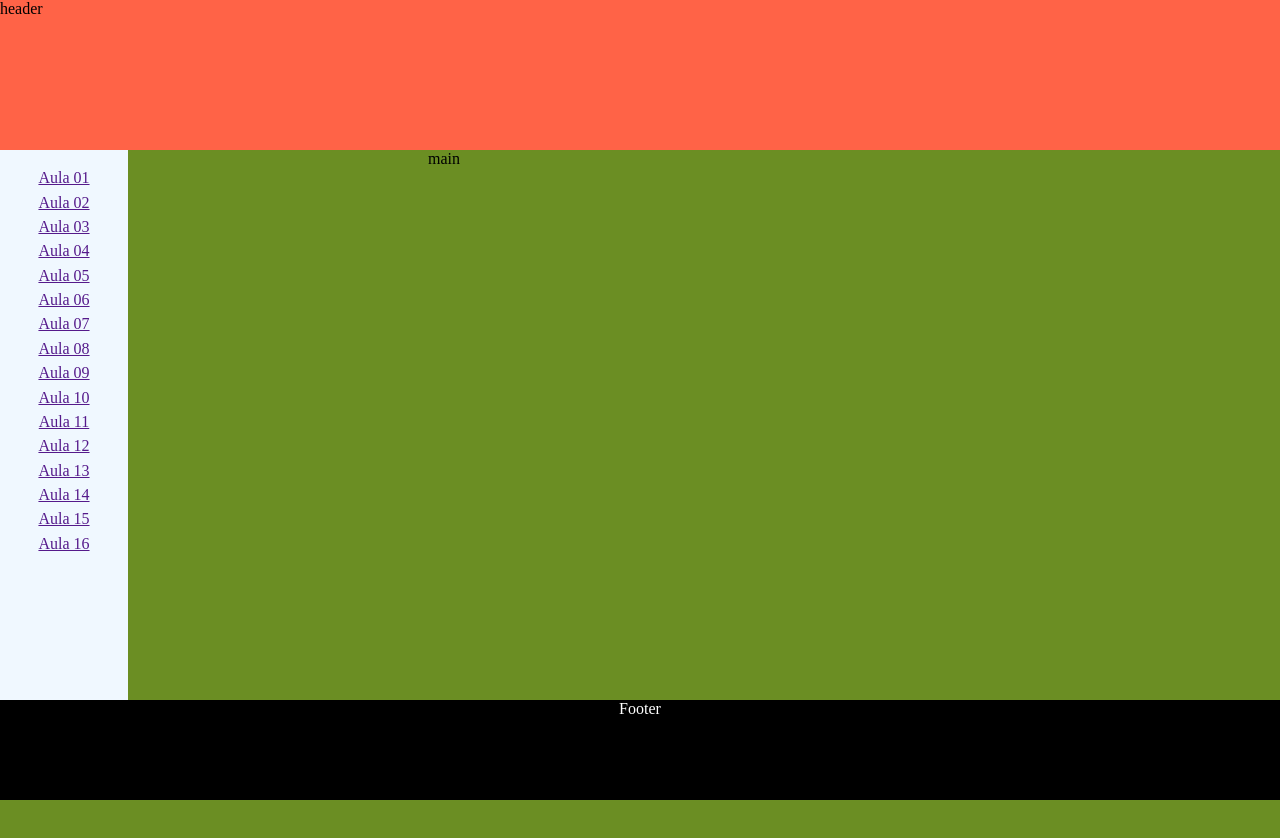
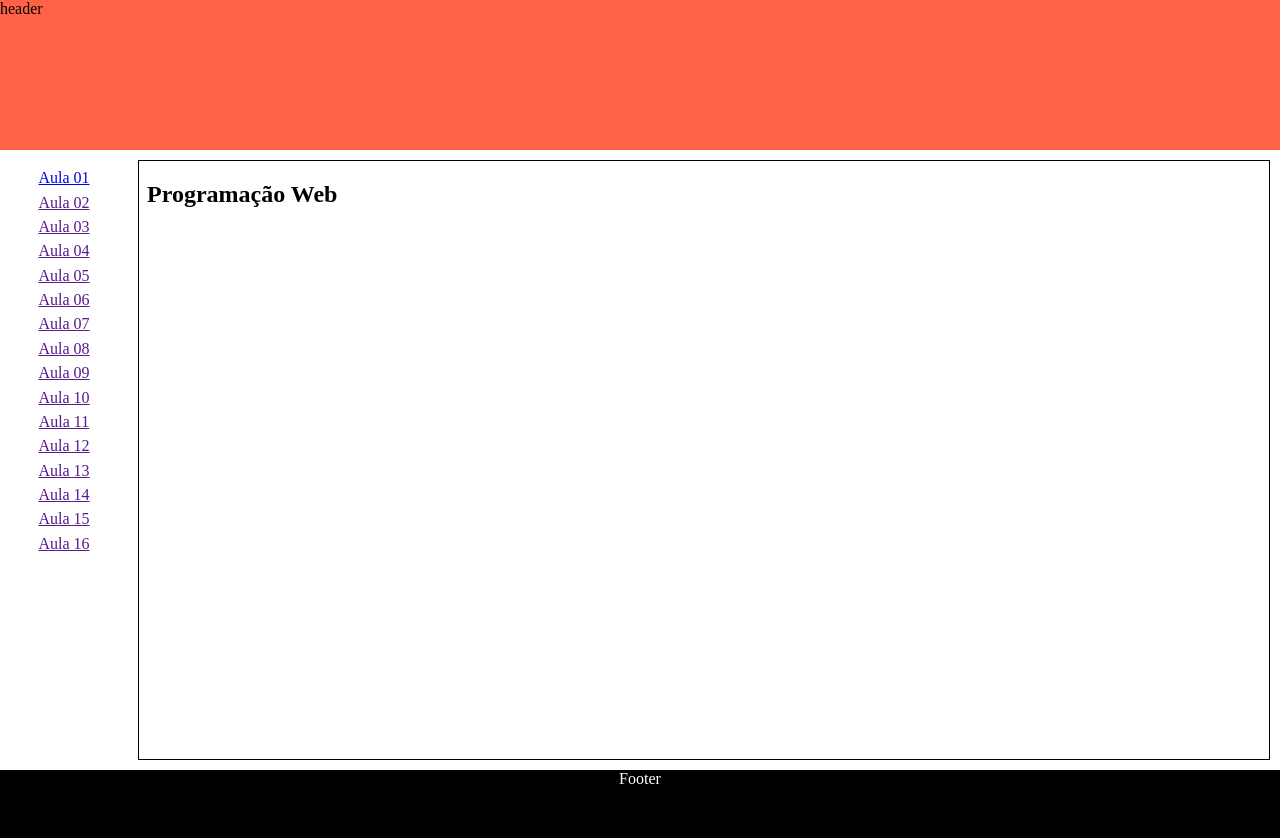
Before and after one commit to AlexMandri/dev_web_fat, a plain HTML site: page index.html in a window 1280 px wide. Before the commit the page ends 800 px from the top, so only its background shows below. Drawn offline with Linux system fonts and the light colour scheme.

Commit message:
alteração do iframe

```diff
--- a/css/style.css
+++ b/css/style.css
@@ -12,27 +12,37 @@ body{
     display: flex;
     flex-direction: column;
     min-height: 100vh;
-    background: olivedrab;
+    /* background: olivedrab; */
 }
 main{
     display: flex;
     flex: 1;
+    /* background-color: rebeccapurple; */
 }
 main aside nav{
     display: flex;
     flex-direction: column;
     text-align: center;
     padding: 1rem;
-    background-color: aliceblue;
+    /* background-color: aliceblue; */
     width: 8rem;
     height: 100%;
 }
 nav a{
     padding: 0.2rem;
 }
-iframe{
-    width: 80%;
-    height: 300px;
+main section{
+    display: flex;
+    flex-direction: column;
+    height: 100%;
+    width: 100%;
+    padding: 10px;
+}
+#tela{
+    /* /* margin: 5 auto; */
+    width: 100%;
+    height: 600px;
+    border: 1px solid black;
 }
 footer{
     background-color: black;
--- a/index.html
+++ b/index.html
@@ -11,7 +11,7 @@
     <main>
         <aside>
             <nav>
-                <a href="">Aula 01</a>
+                <a href="#" target="frame">Aula 01</a>
                 <a href="">Aula 02</a>
                 <a href="">Aula 03</a>
                 <a href="">Aula 04</a>
@@ -30,9 +30,10 @@
             </nav>
         </aside>
         <section>
-            <iframe src="" frameborder="0"></iframe>
+            <iframe id="tela" name="frame" srcdoc="<h2>Programação Web</h2>">
+                <p>Infelizmente este navegador não é compativel</p>
+            </iframe>
         </section>
-        <p>main</p>
     </main>
     <footer><p>Footer</p></footer>
 </body>
```
